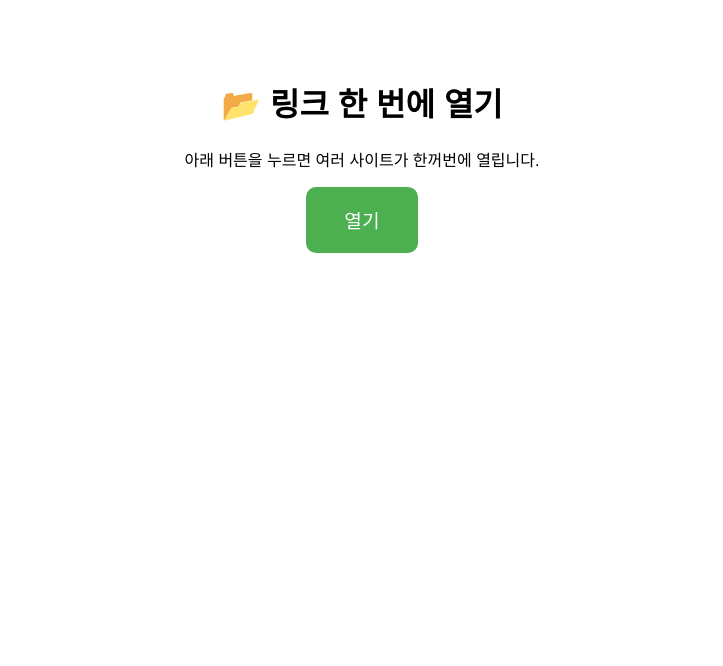
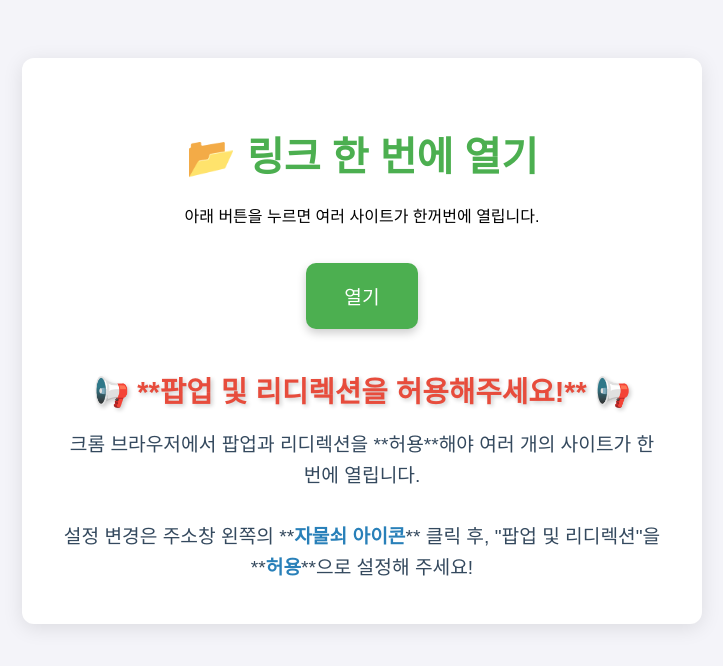
Before and after one commit to snowcool2/hello-youtube, a plain HTML site: page index.html in a window 1280 px wide. Shown: the whole page, without its empty margins (278-1001 px from the left). Drawn offline with Linux system fonts and the light colour scheme.

Commit message:
Add pop-up setting message

```diff
--- a/index.html
+++ b/index.html
@@ -11,6 +11,12 @@
             font-family: sans-serif;
             text-align: center;
             padding-top: 50px;
+            background-color: #f4f4f9;
+        }
+        h1 {
+            font-size: 2.5em;
+            color: #4CAF50;
+            margin-bottom: 20px;
         }
         button {
             padding: 1em 2em;
@@ -20,13 +26,54 @@
             color: white;
             border: none;
             border-radius: 10px;
+            margin-top: 20px;
+            box-shadow: 0 4px 10px rgba(0, 0, 0, 0.2);
+        }
+        .message {
+            font-size: 1.8em;
+            font-weight: bold;
+            color: #e74c3c;
+            margin-top: 40px;
+            text-shadow: 2px 2px 4px rgba(0, 0, 0, 0.2);
+        }
+        .instructions {
+            font-size: 1.2em;
+            color: #34495e;
+            margin-top: 20px;
+            line-height: 1.6;
+        }
+        .highlight {
+            font-weight: bold;
+            color: #2980b9;
+        }
+        .container {
+            background-color: #ffffff;
+            border-radius: 12px;
+            padding: 40px;
+            box-shadow: 0 4px 20px rgba(0, 0, 0, 0.1);
+            width: 80%;
+            max-width: 600px;
+            margin: auto;
         }
     </style>
 </head>
 <body>
+
+<div class="container">
     <h1>📂 링크 한 번에 열기</h1>
     <p>아래 버튼을 누르면 여러 사이트가 한꺼번에 열립니다.</p>
     <button onclick="openMultipleUrls()">열기</button>
+
+    <div class="message">
+        📢 **팝업 및 리디렉션을 허용해주세요!** 📢
+    </div>
+    <div class="instructions">
+        크롬 브라우저에서 팝업과 리디렉션을 **허용**해야 여러 개의 사이트가 한 번에 열립니다.
+        <br><br>
+        설정 변경은 주소창 왼쪽의 **<span class="highlight">자물쇠 아이콘</span>** 클릭 후,
+        "팝업 및 리디렉션"을 **<span class="highlight">허용</span>**으로 설정해 주세요!
+    </div>
+</div>
 
 <script>
     function openMultipleUrls() {
@@ -51,6 +98,17 @@
         ];
         urls.forEach(url => window.open(url, '_blank'));
     }
+
+    // 팝업 차단 여부를 확인하는 부분
+    window.onload = function() {
+        setTimeout(function() {
+            // 팝업이 차단된 경우
+            if (window.open("about:blank").closed) {
+                document.querySelector('.message').innerHTML = "⚠️ 팝업이 차단되었습니다! 팝업을 허용해주세요.";
+            }
+        }, 1000);
+    }
 </script>
+
 </body>
 </html>
```
Lines whose indentation alone changed are shown as unchanged.
